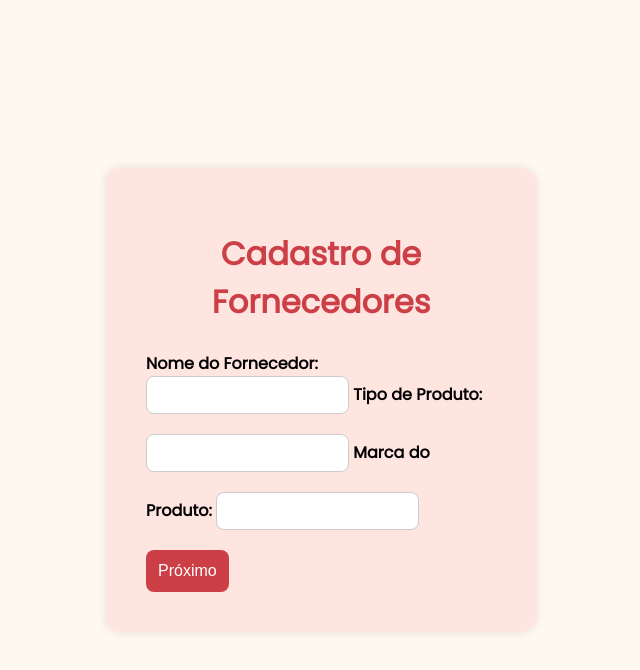
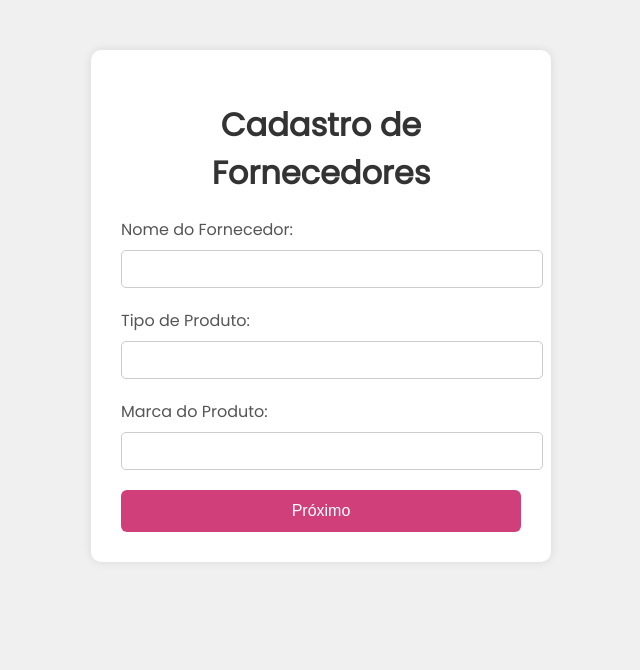
Before and after one commit to FelipeAlexandre777/TESTE2, a plain HTML site: page index.html in a window 1280 px wide. Shown: the whole page, without its empty margins (319-959 px from the left). Drawn offline with Linux system fonts and the light colour scheme.

Commit message:
Update estilo.css

```diff
--- a/estilo.css
+++ b/estilo.css
@@ -1,56 +1,52 @@
 body {
     font-family: 'Poppins', sans-serif;
-  background-color: #fff8f0;
-  display: flex;
-  justify-content: center;
-  align-items: center;
-  height: 100vh;
+    background-color: #f0f0f0;
     margin: 0;
+    padding: 0;
 }
 
 .container {
-  background-color: #ffe5e0;
-  padding: 40px;
-  border-radius: 15px;
-  box-shadow: 0 0 10px rgba(0,0,0,0.1);
-  width: 350px;
+    background-color: white;
+    width: 400px;
+    margin: 50px auto;
+    padding: 30px;
+    border-radius: 10px;
+    box-shadow: 0 0 10px rgba(0, 0, 0, 0.1);
 }
 
 h1 {
     text-align: center;
-  margin-bottom: 25px;
-  color: #cc3f47;
-}
-
-form {
-  display: flex;
-  flex-direction: column;
+    margin-bottom: 20px;
+    color: #333;
 }
 
 label {
-  margin-bottom: 5px;
-  font-weight: bold;
+    display: block;
+    margin-bottom: 8px;
+    color: #555;
 }
 
-input {
+input[type="text"] {
+    width: 100%;
     padding: 10px;
     margin-bottom: 20px;
     border: 1px solid #ccc;
-  border-radius: 8px;
+    border-radius: 5px;
     font-size: 14px;
 }
 
 button {
+    width: 100%;
     padding: 12px;
-  background-color: #cc3f47;
+    background-color: #d13f7b;
+    border: none;
     color: white;
-  border: none;
-  border-radius: 8px;
     font-size: 16px;
+    border-radius: 6px;
     cursor: pointer;
     transition: background-color 0.3s;
 }
 
 button:hover {
-  background-color: #a8323a;
+    background-color: #b83469;
 }
```
Lines whose indentation alone changed are shown as unchanged.
